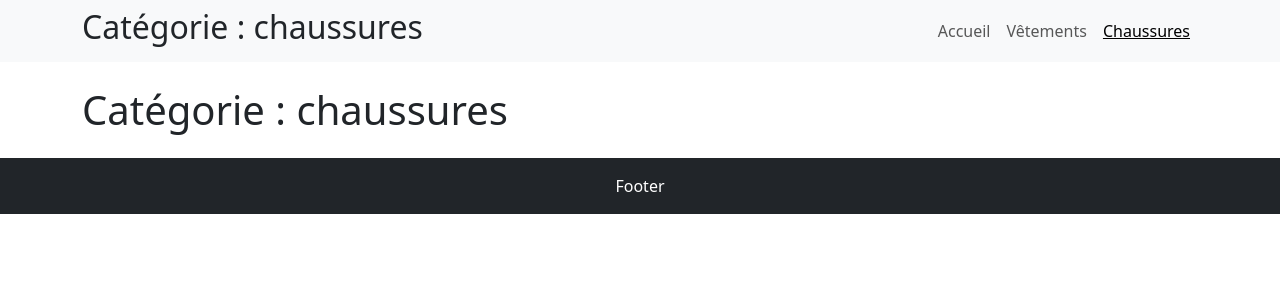
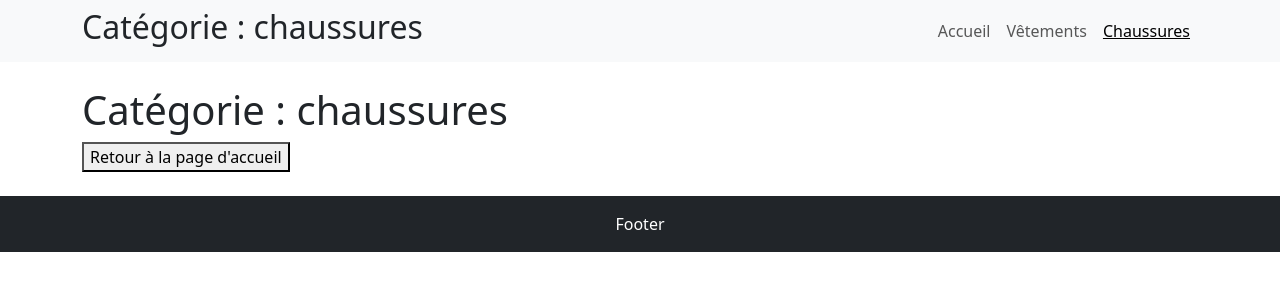
Before and after one commit to antoine-cloud-campus/react-router-exo, a React (Vite) app: page /category/chaussures in a window 1280 px wide. Shown: the top 300 px of the page. Built offline with nearby package versions, Linux system fonts and the light colour scheme.

Commit message:
feat: Activité 8 useNavigate to home page

```diff
--- a/src/pages/Category.jsx
+++ b/src/pages/Category.jsx
@@ -1,11 +1,19 @@
 import { useParams } from 'react-router'
+import { useNavigate } from 'react-router';
 
 const Category = () => {
+
+    const  navigate  = useNavigate();
     const { category } = useParams();
+
+    const handleNavigateHome = () => {
+        navigate('/')
+    }
 
     return (
         <div>
             <h1>Catégorie : {category}</h1>
+            <button onClick={handleNavigateHome}>Retour à la page d'accueil</button>
         </div>
     )
 }
```
